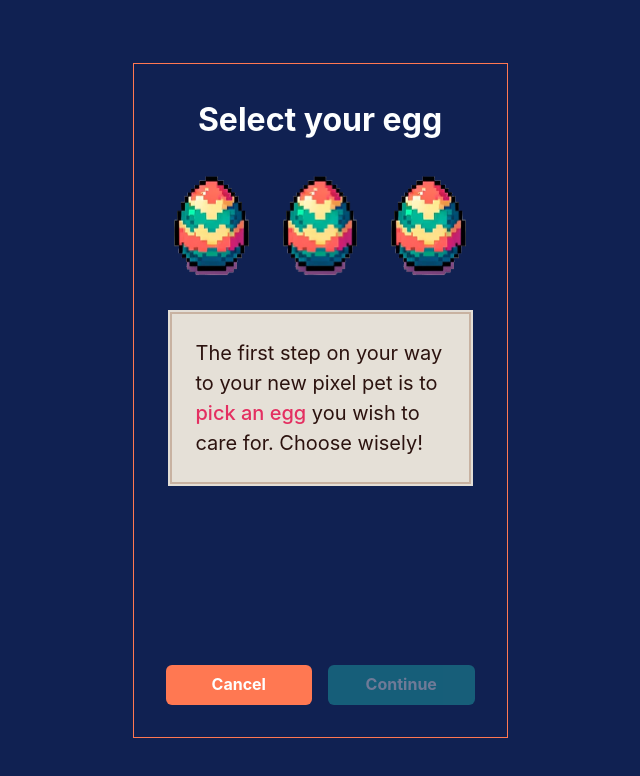
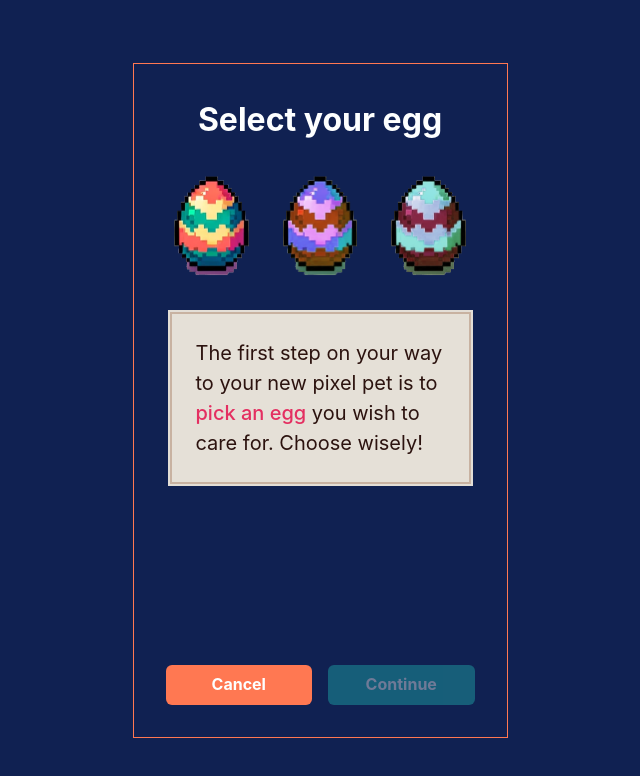
Before and after one commit to Zancotti/PixelPets, a React (Vite) app: page / in a window 1280 px wide. Both pictures are taken after a click on the button "Start Game". Shown: the top 776 px of the page, without its empty margins (320-960 px from the left). Built offline with nearby package versions, Linux system fonts and the light colour scheme.

Commit message:
Added the last pictures of the eggs

```diff
--- a/src/components/SelectEgg.tsx
+++ b/src/components/SelectEgg.tsx
@@ -39,7 +39,7 @@ const SelectEgg: React.FC<SelectEggProps> = ({ onCancelGame, onContinue }) => {
       },
     },
     {
-      eggSrc: "./pictures/egg.webp",
+      eggSrc: "./pictures/egg_2.webp",
       id: 2,
       fadeIn: fadeInEgg2,
       type: "dog",
@@ -50,7 +50,7 @@ const SelectEgg: React.FC<SelectEggProps> = ({ onCancelGame, onContinue }) => {
       },
     },
     {
-      eggSrc: "./pictures/egg.webp",
+      eggSrc: "./pictures/egg_3.webp",
       id: 3,
       fadeIn: fadeInEgg3,
       type: "turtle",
```
Also changed, not shown: public/pictures/egg_2.webp (added), public/pictures/egg_3.webp (added).
